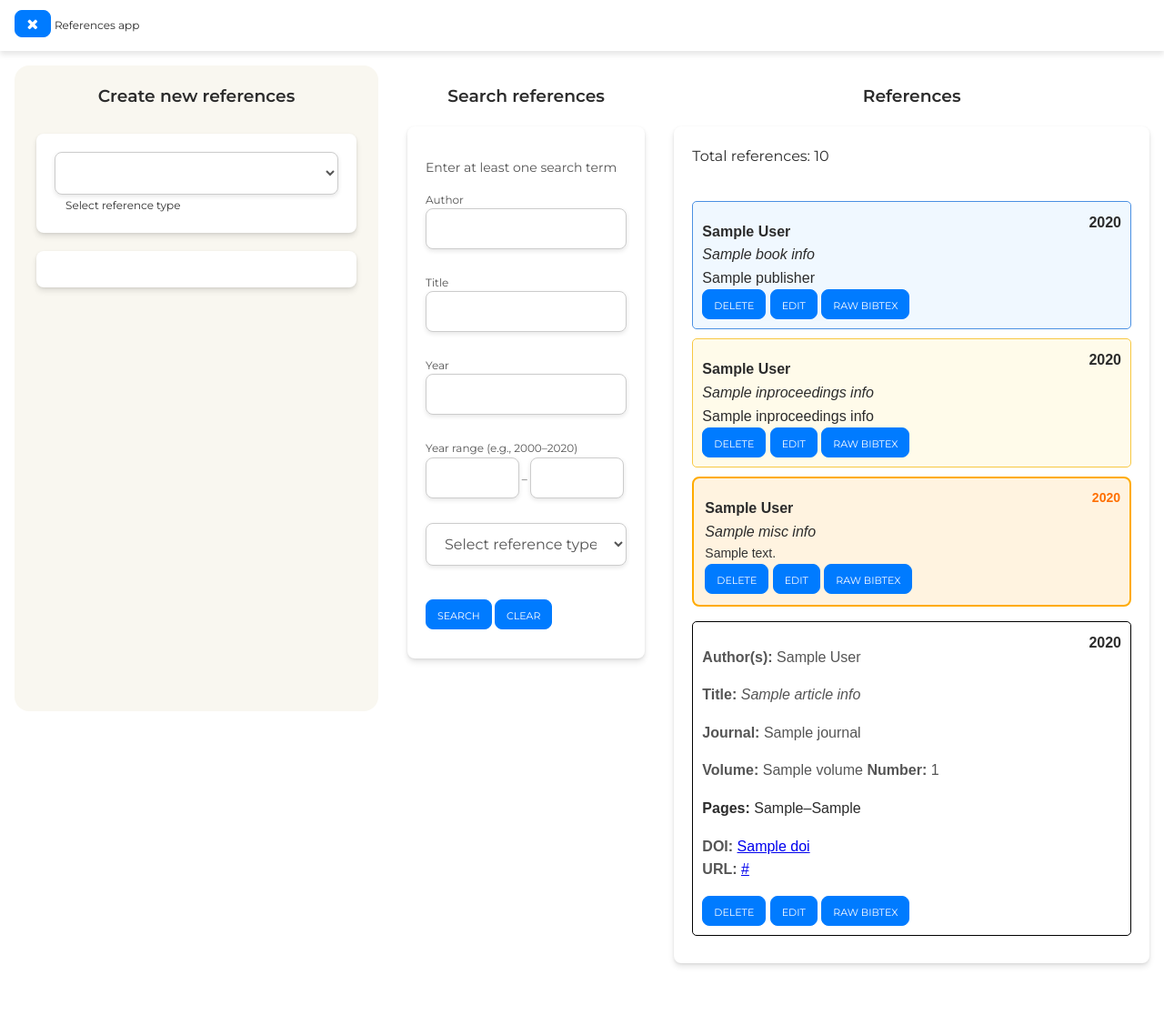
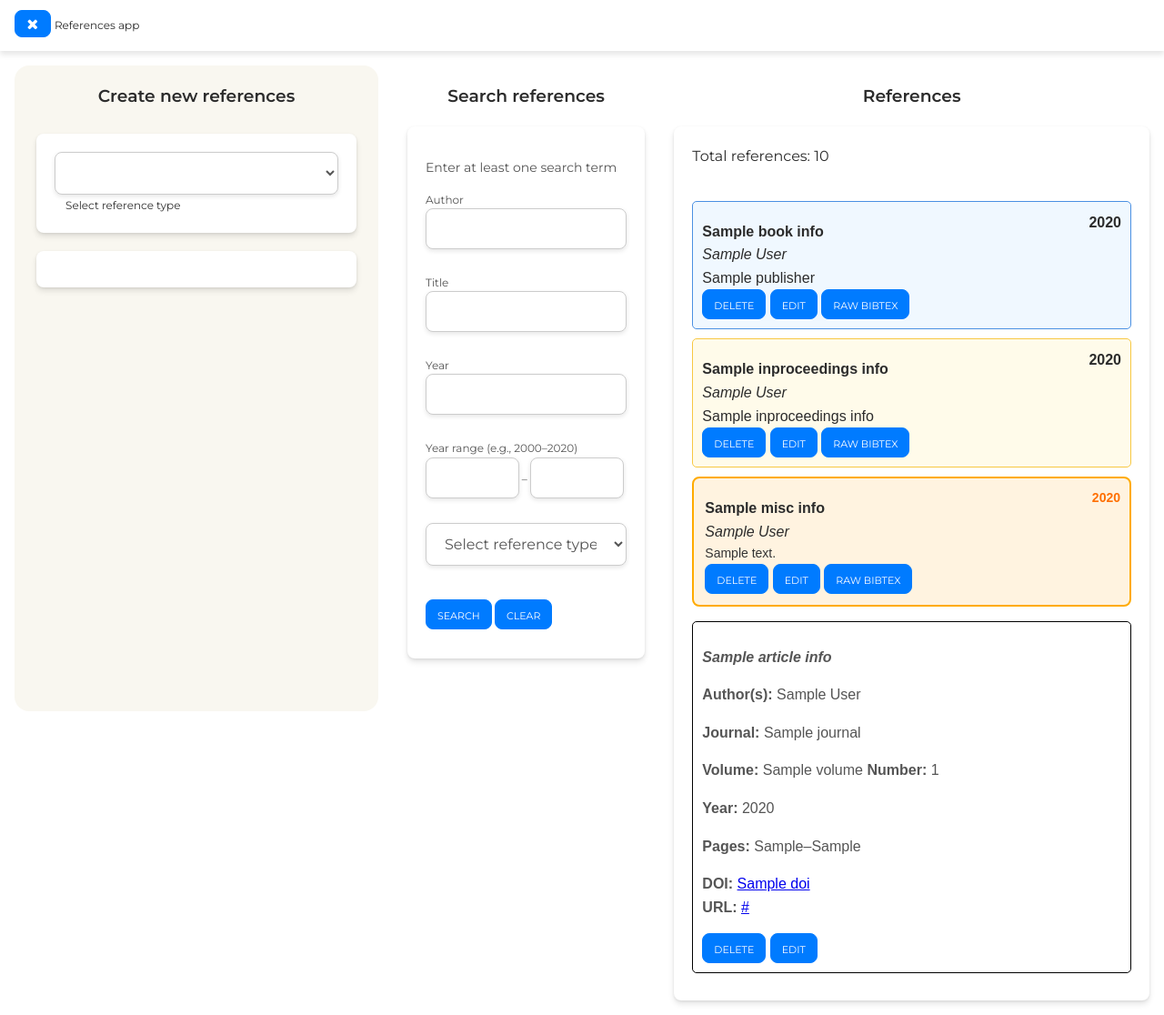
Before and after one commit to k1rtsu/Bulbasaurus-ohtu, a Flask app: template src/templates/single_page_app.html in a window 1280 px wide. Shown: the whole page at 91% size. Before the commit the page ends 1063 px from the top, so only its background shows below. Run offline with Flask 3, Linux system fonts and the light colour scheme; the template is opened without the code that fills it: most values are stand-ins (such as "Sample title", 1, 10 or a date in 2020).

Commit message:
Title näkyy ensimmäisenä viitteissa

```diff
--- a/src/templates/references.html
+++ b/src/templates/references.html
@@ -90,8 +90,8 @@
     <div class="reference-box book">
       <div class="year">{{ data.book_info.year }}</div>
       <div class="content">
-        <strong>{{ data.book_info.author }}</strong><br>
-        <em>{{ data.book_info.title }}</em><br>
+        <strong>{{ data.book_info.title }}</strong><br>
+        <em>{{ data.book_info.author }}</em><br>
         {{ data.book_info.publisher }}
       </div>
       <form
@@ -121,8 +121,8 @@
     <div class="reference-box inproceedings">
       <div class="year">{{ data.inproceedings_info.year }}</div>
       <div class="content">
-        <strong>{{ data.inproceedings_info.author }}</strong><br>
-        <em>{{ data.inproceedings_info.title }}</em><br>
+        <strong>{{ data.inproceedings_info.title }}</strong><br>
+        <em>{{ data.inproceedings_info.author }}</em><br>
         {{ data.inproceedings_info.booktitle }}
       </div>
       <form
@@ -152,8 +152,8 @@
     <div class="reference-box misc">
       <div class="year">{{ data.misc_info.year }}</div>
       <div class="content">
-        <strong>{{ data.misc_info.author }}</strong><br>
-        <em>{{ data.misc_info.title }}</em><br>
+        <strong>{{ data.misc_info.title }}</strong><br>
+        <em>{{ data.misc_info.author }}</em><br>
         <p style="margin: 0;">{{ data.misc_info.note }}</p>
       </div>
       <form
@@ -182,14 +182,15 @@
 <div>
   {% for data in articles %}
   <div class="reference-box article-box">
-    <div class="year">{{ data.article_info.year }}</div>
+    <p><strong><i>{{ data.article_info.title }}</i></strong></p>
     <p><strong>Author(s):</strong> {{ data.article_info.author }}</p>
-    <p><strong>Title:</strong> <i>{{ data.article_info.title }}</i></p>
     <p><strong>Journal:</strong> {{ data.article_info.journal }}</p>
     <p>
       <strong>Volume:</strong> {{ data.article_info.volume }}
       {% if data.article_info.number %} <strong>Number:</strong> {{ data.article_info.number }}{% endif %}
     </p>
+    <p><strong>Year:</strong> {{ data.article_info.year }}</p>
+    <p>
       <strong>Pages:</strong>
       {% if data.article_info.pages_from and data.article_info.pages_to %}
         {{ data.article_info.pages_from }}–{{ data.article_info.pages_to }}
@@ -208,15 +209,13 @@
     >
       <button type="submit" id="delete_article">Delete</button>
     </form>
-      <!-- Open edit modal and set the id, dont do request here -->
-      <button name="button" value="edit" onclick="editReference({{data.article_info}}, {{data.reference_id}}, 'article')">Edit</button>
-    <form action="/raw_bibtex" method="post" target="_blank" style="display: inline">
+    <form action="/edit_reference" method="post" style="display: inline">
       <input
         type="hidden"
         name="reference_id"
         value="{{ data.reference_id }}"
       />
-      <button type="submit" name="button" id="raw_bibtex">Raw bibtex</button>
+      <button type="submit" name="button" value="edit">Edit</button>
     </form>
   </div>
   {% endfor %}
```
